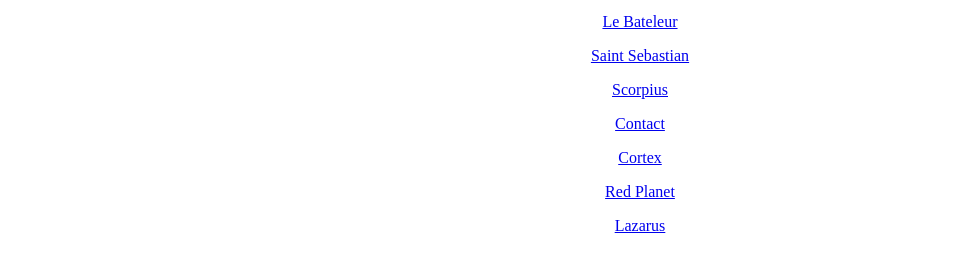
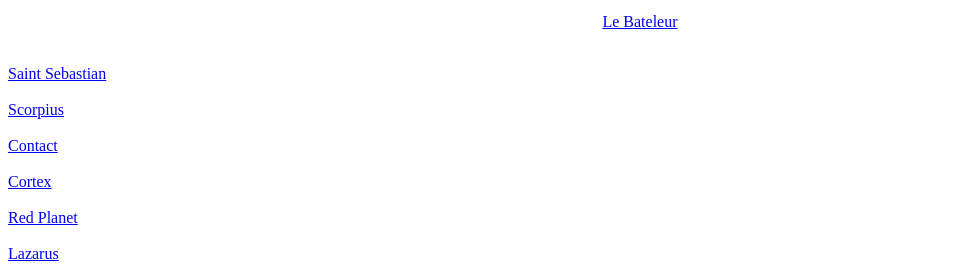
Before and after one commit to scottienorton/index.html, a plain HTML site: page index.html in a window 1280 px wide. Shown: the part 555-826 px from the top of the page, without its empty margins (0-962 px from the left). Drawn offline with Linux system fonts and the light colour scheme.

Commit message:
Update index.html

```diff
--- a/index.html
+++ b/index.html
@@ -6,11 +6,11 @@
 <h1 style="text-align:center;">Mythos</h1>
 <p style="text-align:center;">Intro New Media Portfolio</p>
 <p style="text-align:center;"><a href="alterego.html">Le Bateleur</a></p>
-<p style="text-align:center;"><a href="colorstudy.html">Saint Sebastian</a></p>
-<p style="text-align:center;"><a href="bug.html">Scorpius</a></p>
-<p style="text-align:center;"><a href="pattern.html">Contact</a></p>
-<p style="text-align:center;"><a href="psportrait.html">Cortex</a></p>
-<p style="text-align:center;"><a href="film.html">Red Planet</a></p>
-<p style="text-align:center;"><a href="aftereffects.html">Lazarus</a></p>
+<br style="text-align:center;"><a href="colorstudy.html">Saint Sebastian</a></br>
+<br style="text-align:center;"><a href="bug.html">Scorpius</a></br>
+<br style="text-align:center;"><a href="pattern.html">Contact</a></br>
+<br style="text-align:center;"><a href="psportrait.html">Cortex</a></br>
+<br style="text-align:center;"><a href="film.html">Red Planet</a></br>
+<br style="text-align:center;"><a href="aftereffects.html">Lazarus</a></br>
 </body>
 </html>
```
